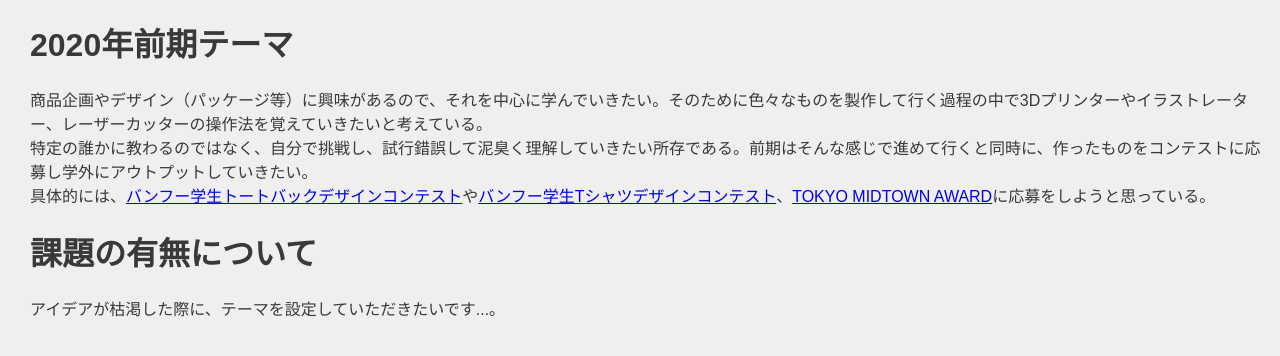
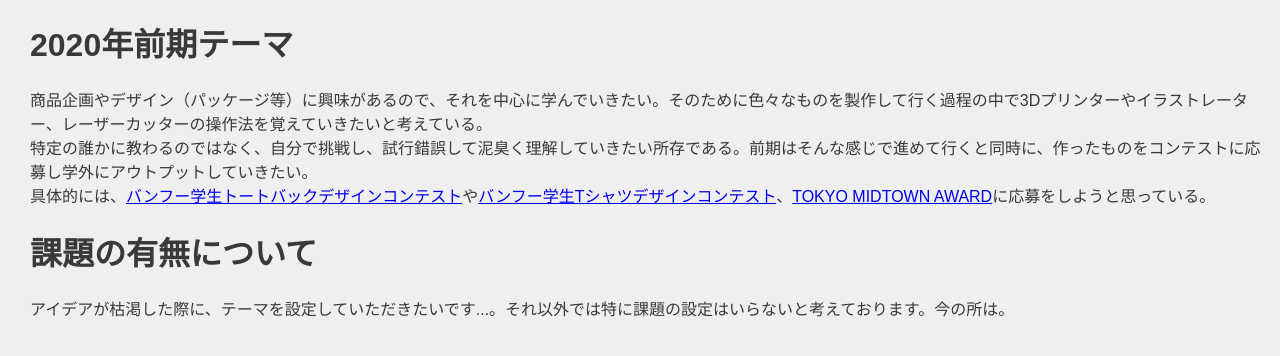
Before and after one commit to kitamishu/doyolab, a plain HTML site: page 2020年前期.html in a window 1280 px wide. Shown: the part 78-434 px from the top of the page. Drawn offline with Linux system fonts and the light colour scheme.

Commit message:
20200326

```diff
--- a/2020年前期.html
+++ b/2020年前期.html
@@ -19,6 +19,6 @@
     <h1>2020年前期テーマ</h1>
         商品企画やデザイン（パッケージ等）に興味があるので、それを中心に学んでいきたい。そのために色々なものを製作して行く過程の中で3Dプリンターやイラストレーター、レーザーカッターの操作法を覚えていきたいと考えている。<br>特定の誰かに教わるのではなく、自分で挑戦し、試行錯誤して泥臭く理解していきたい所存である。前期はそんな感じで進めて行くと同時に、作ったものをコンテストに応募し学外にアウトプットしていきたい。<br>具体的には、<a href="https://www.vanfu.co.jp/design/tote/"target="_blank">バンフー学生トートバックデザインコンテスト</a>や<a href="https://www.vanfu.co.jp/design/t-shirt/apply"target="_blank">バンフー学生Tシャツデザインコンテスト</a>、<a href="https://www.tokyo-midtown.com/jp/award/design/"target="_blank">TOKYO MIDTOWN AWARD</a>に応募をしようと思っている。<br>
     <h1>課題の有無について</h1>
-        アイデアが枯渇した際に、テーマを設定していただきたいです...。
+        アイデアが枯渇した際に、テーマを設定していただきたいです...。それ以外では特に課題の設定はいらないと考えております。今の所は。
 
 </body>
```
